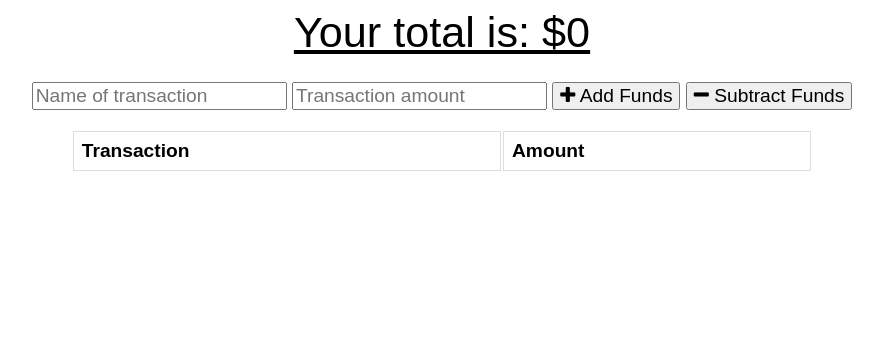
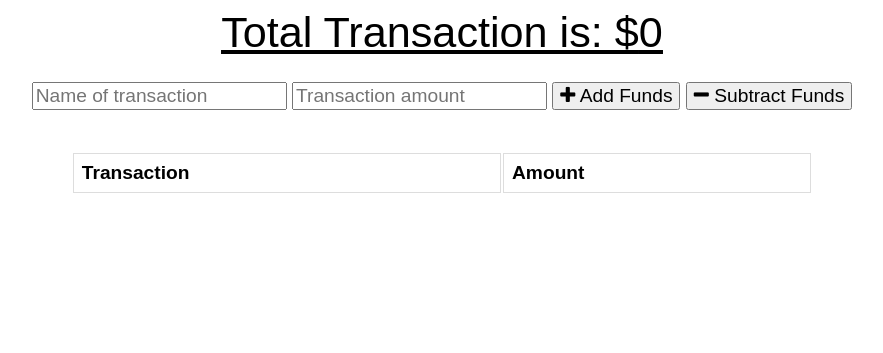
Before and after one commit to TylerSilverman/ProgressiveBudget, a website: page public/index.html in a window 1280 px wide. Shown: the whole page, without its empty margins (198-1081 px from the left). Drawn offline with nearby package versions, Linux system fonts and the light colour scheme; no server answers.

Commit message:
edited styling

```diff
--- a/public/index.html
+++ b/public/index.html
@@ -15,7 +15,7 @@
 <body>
   <div class="wrapper">
     <div class="total">
-      <div class="total">Your total is: $<span id="total">0</span></div>
+      <div class="total">Total Transaction is: $<span id="total">0</span></div>
     </div>
 
     <div class="form">
@@ -25,7 +25,7 @@
       <button id="sub-btn"><i class="fa fa-minus"></i> Subtract Funds</button>
       <p class="error"></p>
     </div>
-
+    <br>
     <div class="transactions">
       <table>
         <thead>
--- a/public/service-worker.js
+++ b/public/service-worker.js
@@ -58,6 +58,7 @@ self.addEventListener("activate", function(evt) {
 
 self.addEventListener('fetch', function(evt) {
   // code to handle requests goes here
+  console.log(evt)
   });
 
 // // fetch
```
